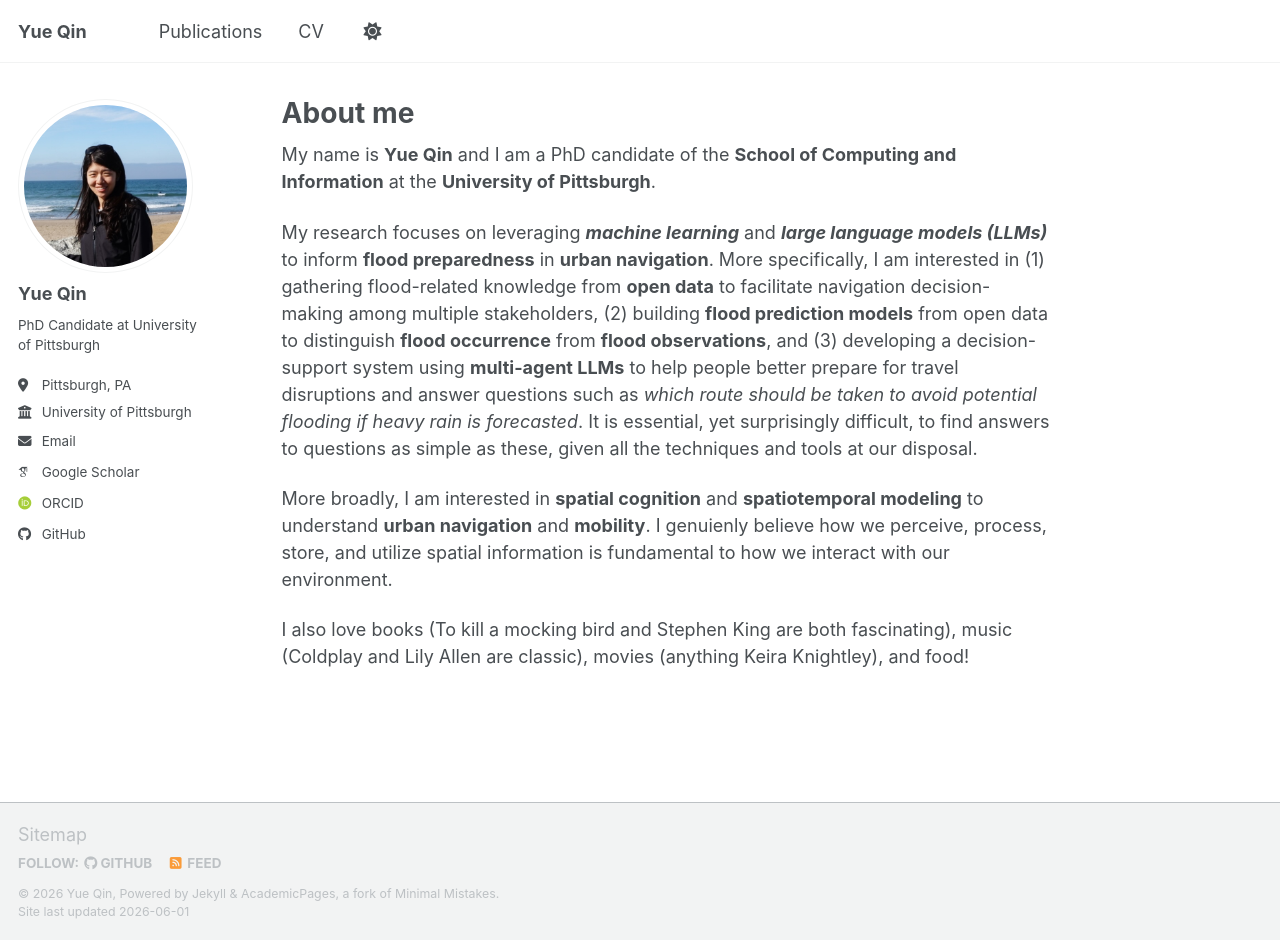
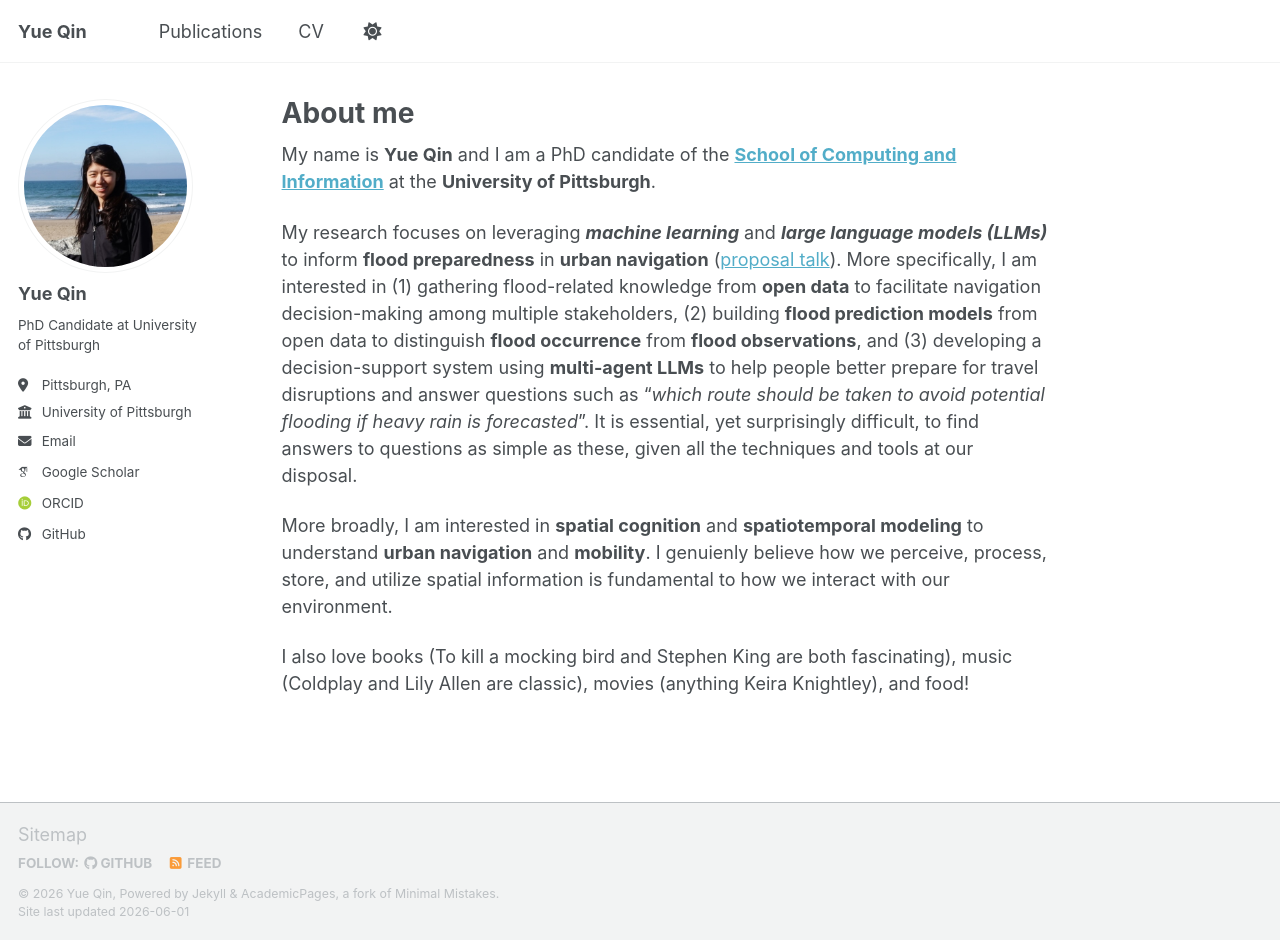
Before and after one commit to yueq-516/yueq-516.github.io, a Jekyll site: the page built from _pages/about.md, in a window 1280 px wide and 940 px high. Built offline with Jekyll 4.4.1, drawn with Linux system fonts in a browser that asks for light colours; some web fonts are replaced; a script bundle is joined from its source files by our own code; library files that are not in the unit come from our copies.

Commit message:
Update main page with links

```diff
--- a/_pages/about.md
+++ b/_pages/about.md
@@ -7,9 +7,9 @@
   - /about.html
 ---
 
-My name is **Yue Qin** and I am a PhD candidate of the **School of Computing and Information** at the **University of Pittsburgh**.
+My name is **Yue Qin** and I am a PhD candidate of the <a href="https://www.sci.pitt.edu/" target="_blank" rel="noopener noreferrer"><strong>School of Computing and Information</strong></a> at the **University of Pittsburgh**.
 
-My research focuses on leveraging ***machine learning*** and ***large language models (LLMs)*** to inform **flood preparedness** in **urban navigation**. More specifically, I am interested in (1) gathering flood-related knowledge from **open data** to facilitate navigation decision-making among multiple stakeholders, (2) building **flood prediction models** from open data to distinguish **flood occurrence** from **flood observations**, and (3) developing a decision-support system using **multi-agent LLMs** to help people better prepare for travel disruptions and answer questions such as *which route should be taken to avoid potential flooding if heavy rain is forecasted*. It is essential, yet surprisingly difficult, to find answers to questions as simple as these, given all the techniques and tools at our disposal.
+My research focuses on leveraging ***machine learning*** and ***large language models (LLMs)*** to inform **flood preparedness** in **urban navigation** (<a href="https://calendar.pitt.edu/event/an-ai-driven-framework-of-flood-preparedness-in-urban-navigation" target="_blank" rel="noopener noreferrer">proposal talk</a>). More specifically, I am interested in (1) gathering flood-related knowledge from **open data** to facilitate navigation decision-making among multiple stakeholders, (2) building **flood prediction models** from open data to distinguish **flood occurrence** from **flood observations**, and (3) developing a decision-support system using **multi-agent LLMs** to help people better prepare for travel disruptions and answer questions such as "*which route should be taken to avoid potential flooding if heavy rain is forecasted*". It is essential, yet surprisingly difficult, to find answers to questions as simple as these, given all the techniques and tools at our disposal.
 
 More broadly, I am interested in **spatial cognition** and **spatiotemporal modeling** to understand **urban navigation** and **mobility**. I genuienly believe how we perceive, process, store, and utilize spatial information is fundamental to how we interact with our environment.
 
```
